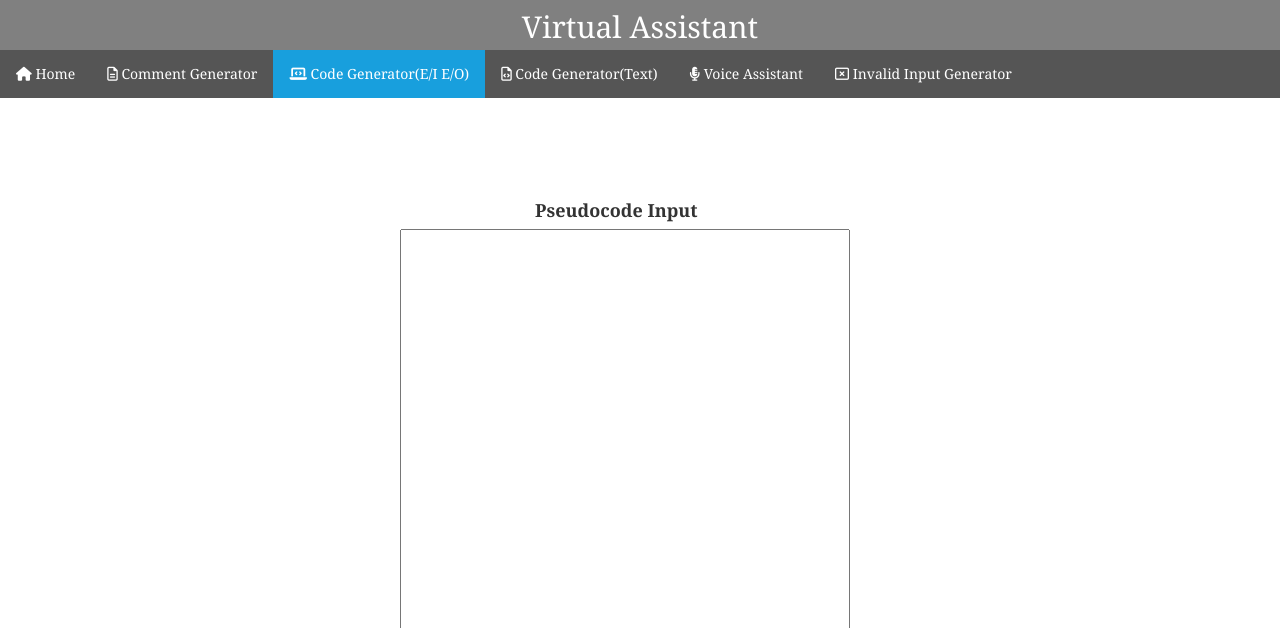
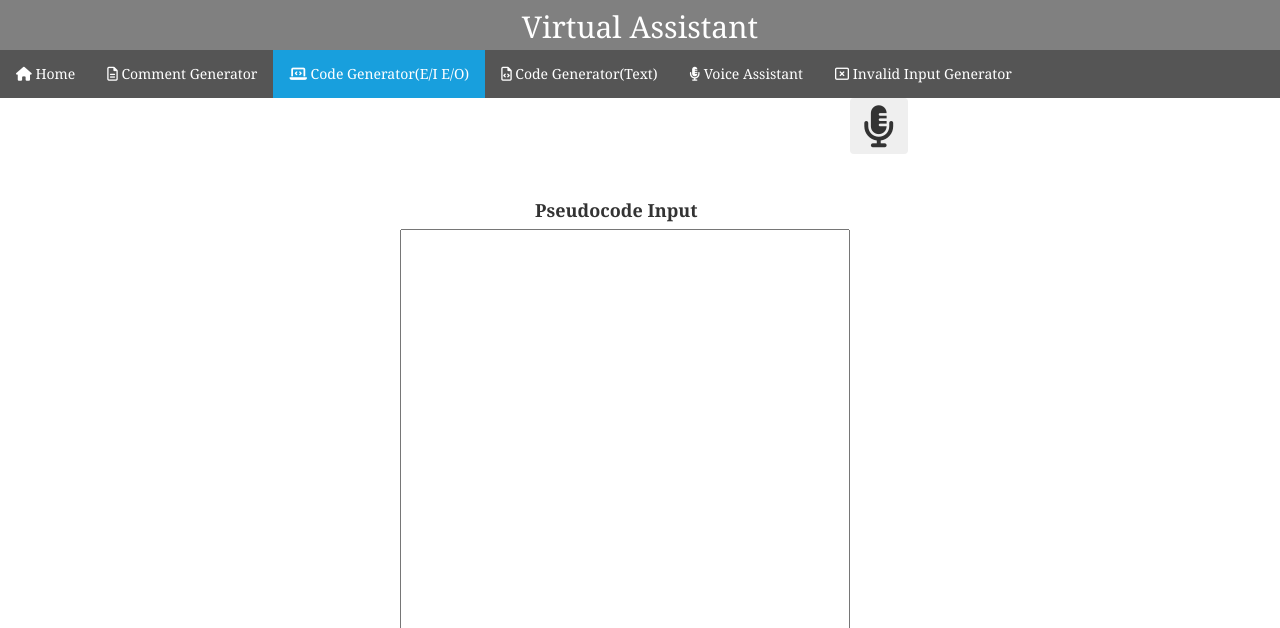
Before and after one commit to H-Ding-Xue/Virtual-assistant-for-programmers, a Flask app: a page that uses FYP_code/templates/codes.html in a window 1280 px wide. Shown: the top 628 px of the page. Run offline with Flask 2, Linux system fonts and the light colour scheme; some libraries are stand-ins or nearby versions.

Commit message:
Update codes.html
add recording button

```diff
--- a/FYP_code/templates/codes.html
+++ b/FYP_code/templates/codes.html
@@ -14,8 +14,15 @@
             <label id = codelabel>Code Block Output</label><br>
             <textarea id="codeoutput" disabled></textarea>
         </div>
+
+        <div class="center">
+            <button id="recbutton" class="btn"><i id= "icn" class="fas fa-microphone-alt fa-3x"></i></button>
+        </div>
+
         <input type="submit" id = generatecodebutton value="Generate">
     </form>
 
 
+
+<script type=text/javascript src="{{url_for('static', filename='js/codes.js') }}"></script>
 {% endblock %}
```
